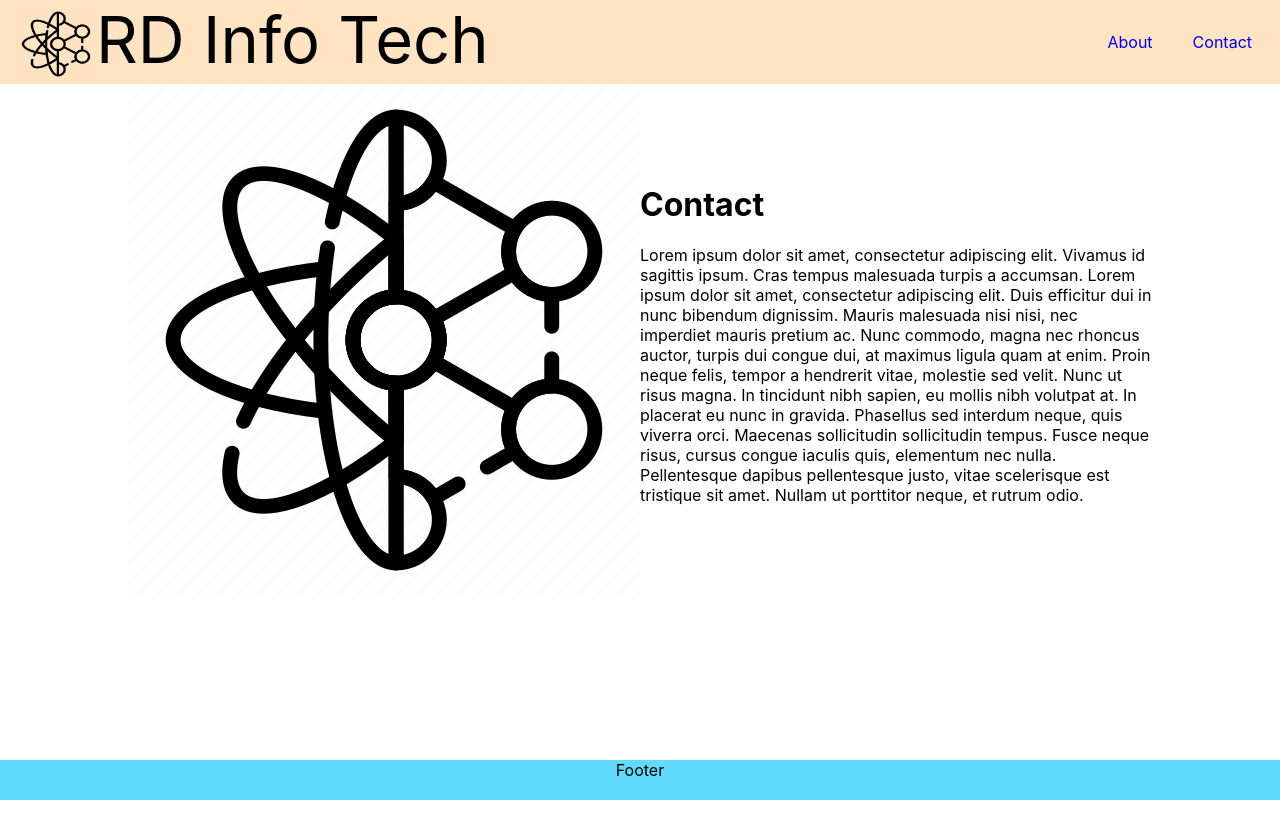
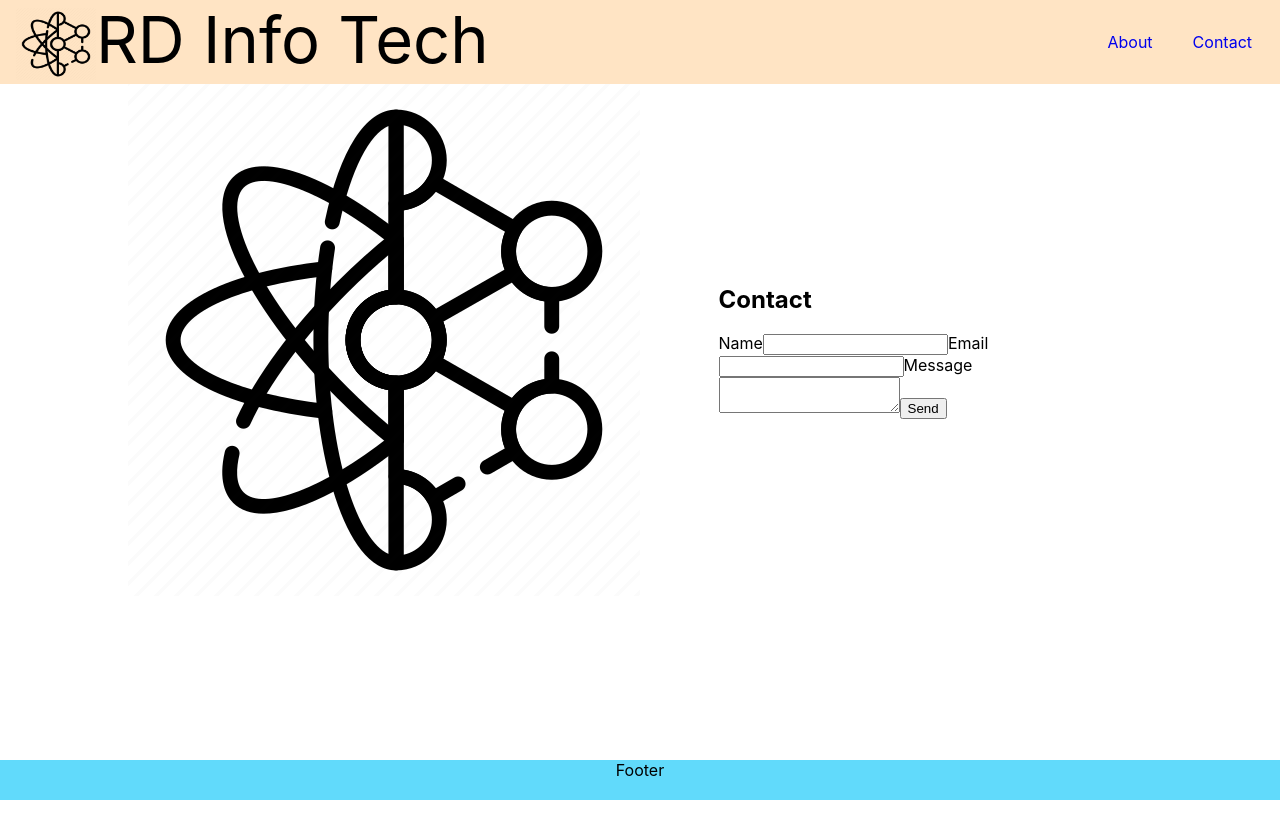
Before and after one commit to robbydhindsa/rd-info-tech, a React (Create React App) app in the folder rd-info-tech-website/: page /contact in a window 1280 px wide. Built offline with nearby package versions, Linux system fonts and the light colour scheme.

Commit message:
Configure contact form in Contact component

```diff
--- a/rd-info-tech-website/src/components/Contact.js
+++ b/rd-info-tech-website/src/components/Contact.js
@@ -1,8 +1,30 @@
-import React from 'react'
+import React, { useRef } from 'react';
+import emailjs from '@emailjs/browser';
 
 import './contact.scss';
 
 const Contact = () => {
+
+  const form = useRef();
+
+  const sendEmail = (e) => {
+    e.preventDefault();
+
+    emailjs.sendForm(
+      process.env.REACT_APP_SERVICE_ID,
+      process.env.REACT_APP_TEMPLATE_ID,
+      form.current,
+      process.env.REACT_APP_PUBLIC_KEY
+    )
+      .then((result) => {
+          console.log(result.text);
+          console.log("Message sent!");
+          e.target.reset();
+      }, (error) => {
+          console.log(error.text);
+      });
+  };
+
   return (
     <div className='contact-container'>
       <div className='contact-logo'>
@@ -11,9 +33,17 @@
           alt=''
         />
       </div>
-      <div className='contact-description'>
-        <h1>Contact</h1>
-        <p>Lorem ipsum dolor sit amet, consectetur adipiscing elit. Vivamus id sagittis ipsum. Cras tempus malesuada turpis a accumsan. Lorem ipsum dolor sit amet, consectetur adipiscing elit. Duis efficitur dui in nunc bibendum dignissim. Mauris malesuada nisi nisi, nec imperdiet mauris pretium ac. Nunc commodo, magna nec rhoncus auctor, turpis dui congue dui, at maximus ligula quam at enim. Proin neque felis, tempor a hendrerit vitae, molestie sed velit. Nunc ut risus magna. In tincidunt nibh sapien, eu mollis nibh volutpat at. In placerat eu nunc in gravida. Phasellus sed interdum neque, quis viverra orci. Maecenas sollicitudin sollicitudin tempus. Fusce neque risus, cursus congue iaculis quis, elementum nec nulla. Pellentesque dapibus pellentesque justo, vitae scelerisque est tristique sit amet. Nullam ut porttitor neque, et rutrum odio.</p>
+      <div className='contact-form-container'>
+        <h2>Contact</h2>
+        <form ref={form} onSubmit={sendEmail} className='contact-form'>
+          <label>Name</label>
+          <input type="text" name="user_name" />
+          <label>Email</label>
+          <input type="email" name="user_email" />
+          <label>Message</label>
+          <textarea name="message" />
+          <input type="submit" value="Send" />
+        </form>
       </div>
     </div>
   )
```
